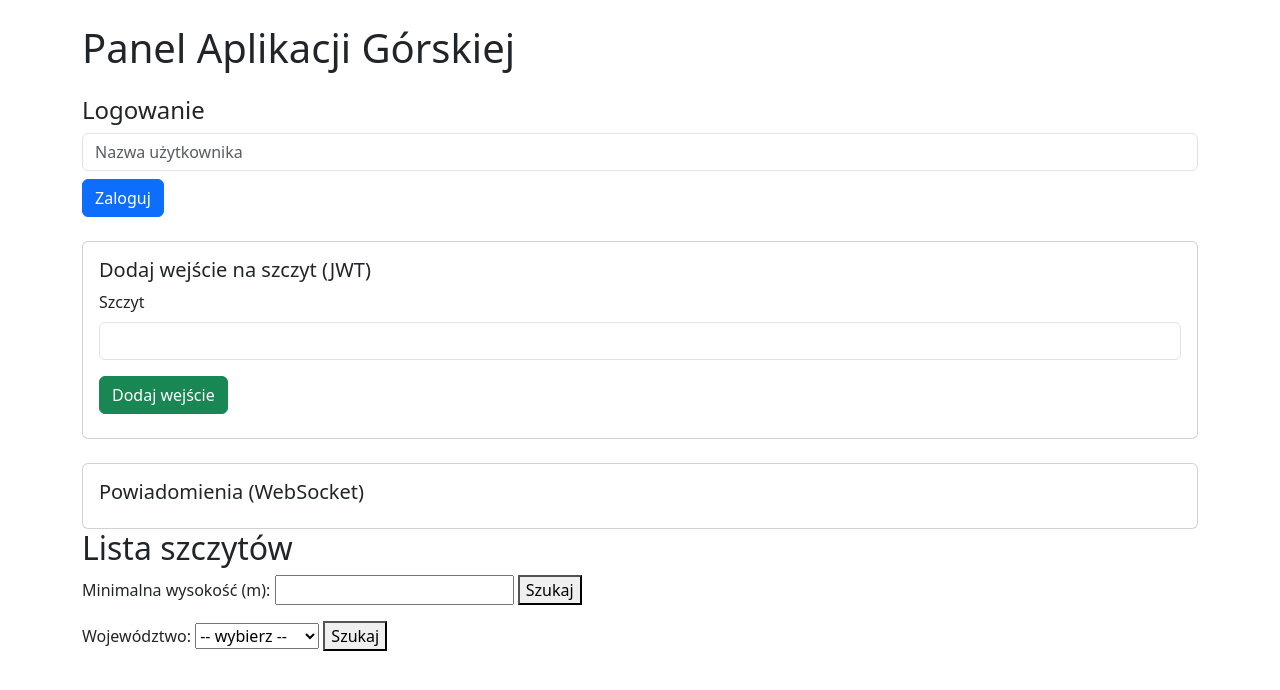
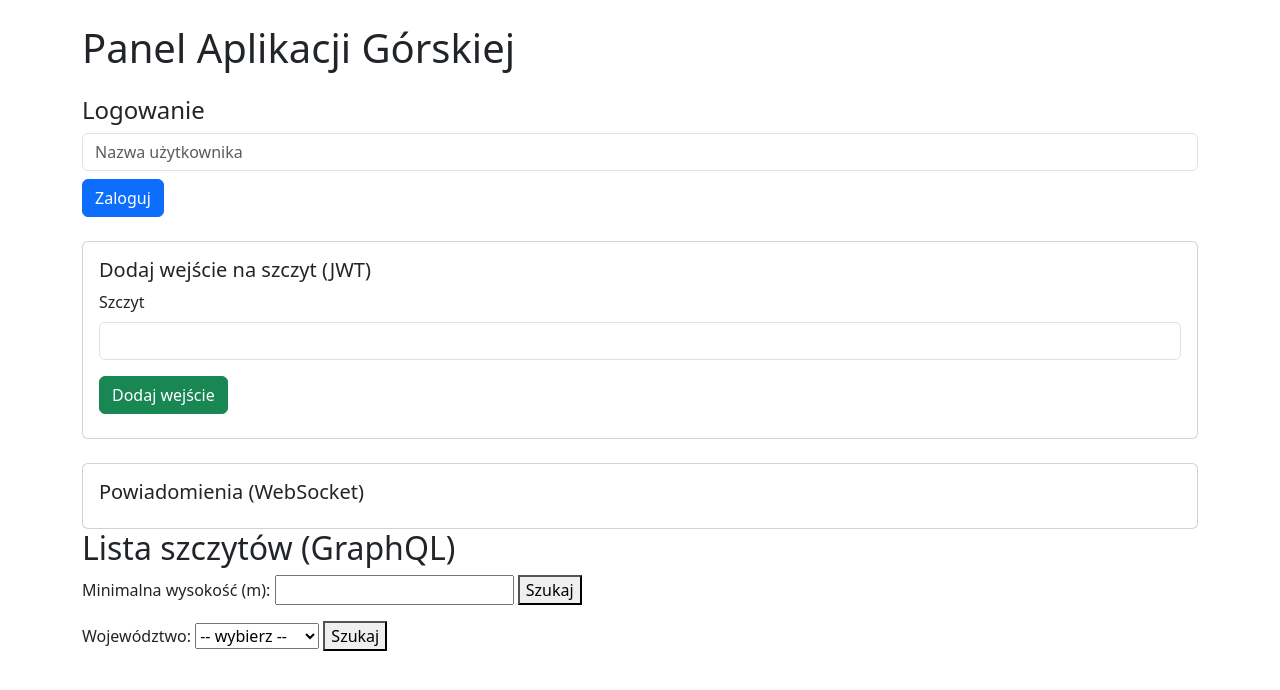
Before and after one commit to MirekOss/Mikroserwisy-Teleinformatyka, a plain HTML site: page frontend/index.html in a window 1280 px wide. Drawn offline with nearby package versions, Linux system fonts and the light colour scheme; no server answers.

Commit message:
Drobny edit

```diff
--- a/frontend/index.html
+++ b/frontend/index.html
@@ -43,7 +43,7 @@
 
     <!-- Lista szczytów -->
     <section>
-      <h2>Lista szczytów</h2>
+      <h2>Lista szczytów (GraphQL)</h2>
 
       <!-- Filtrowanie po wysokości -->
       <div style="margin-bottom: 1em;">
```
